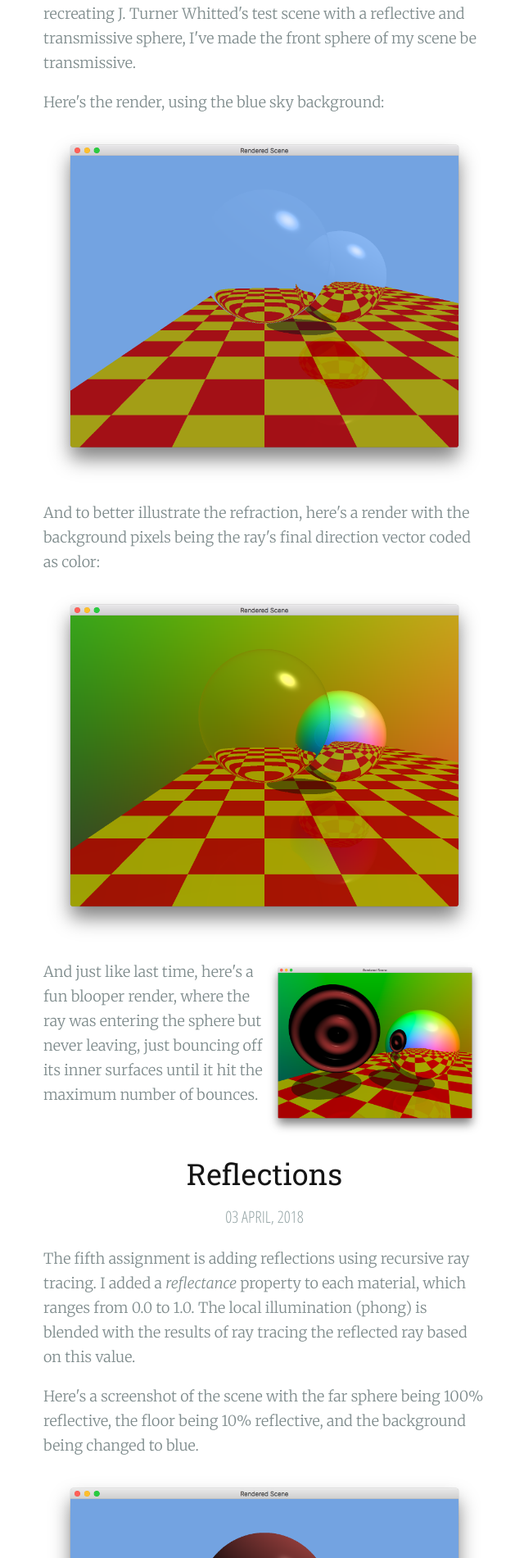
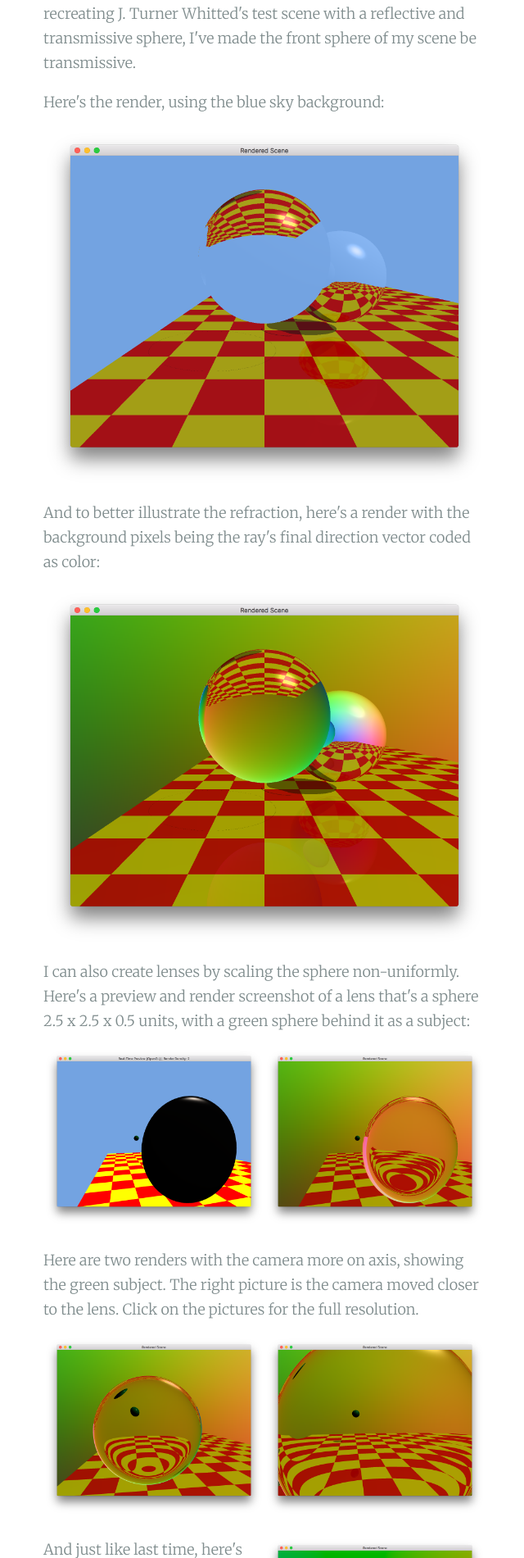
Before and after one commit to dag10/blog, a Jekyll site: the page global_illumination/index.html, which Jekyll copies as it is, in a window 1280 px wide. Shown: the part 561-2462 px from the top of the page at 82% size, without its empty margins (317-957 px from the left). Built offline with Jekyll 4.4.1, drawn with Linux system fonts in a browser that asks for light colours; nearby versions of some CDN libraries; library files that are not in the unit come from our copies; Markdown is read by kramdown in place of the engine named in the settings; comment, search, counter and statistics services are not loaded.

Commit message:
Added update global illumination transmission post.

```diff
--- a/global_illumination/index.html
+++ b/global_illumination/index.html
@@ -66,6 +66,9 @@
   .right {
     float: right;
   }
+  .padded {
+    margin-left: 15px;
+  }
 </style>
 
 <p>Similarly to the previous assignment, the sixth assignment introduces rendering
@@ -86,7 +89,29 @@ pixels being the ray&#39;s final direction vector coded as color:</p>
   <img src="/post-content/2018/04/17/transmission/refraction_normals.png" />
 </a></p>
 
-<p><a class="halfimg right" href="/post-content/2018/04/17/transmission/oops.png">
+<p>I can also create lenses by scaling the sphere non-uniformly. Here&#39;s a preview
+and render screenshot of a lens that&#39;s a sphere 2.5 x 2.5 x 0.5 units, with
+a green sphere behind it as a subject:</p>
+
+<p><a class="halfimg left" href="/post-content/2018/04/17/transmission/lens_preview.png">
+  <img src="/post-content/2018/04/17/transmission/lens_preview.png" />
+</a>
+<a class="halfimg right" href="/post-content/2018/04/17/transmission/lens.png">
+  <img src="/post-content/2018/04/17/transmission/lens.png" />
+</a></p>
+
+<p>Here are two renders with the camera more on axis, showing the green subject.
+The right picture is the camera moved closer to the lens. Click on the pictures
+for the full resolution.</p>
+
+<p><a class="halfimg left" href="/post-content/2018/04/17/transmission/lens_on_axis.png">
+  <img src="/post-content/2018/04/17/transmission/lens_on_axis.png" />
+</a>
+<a class="halfimg right" href="/post-content/2018/04/17/transmission/lens_closer.png">
+  <img src="/post-content/2018/04/17/transmission/lens_closer.png" />
+</a></p>
+
+<p><a class="halfimg right padded" href="/post-content/2018/04/17/transmission/oops.png">
   <img src="/post-content/2018/04/17/transmission/oops.png" />
 </a></p>
 
```
Also changed, not shown: post-content/2018/04/17/transmission/lens.png (added), post-content/2018/04/17/transmission/lens_closer.png (added), post-content/2018/04/17/transmission/lens_on_axis.png (added), post-content/2018/04/17/transmission/lens_preview.png (added), post-content/2018/04/17/transmission/refraction.png, post-content/2018/04/17/transmission/refraction_normals.png, 7 other files.
